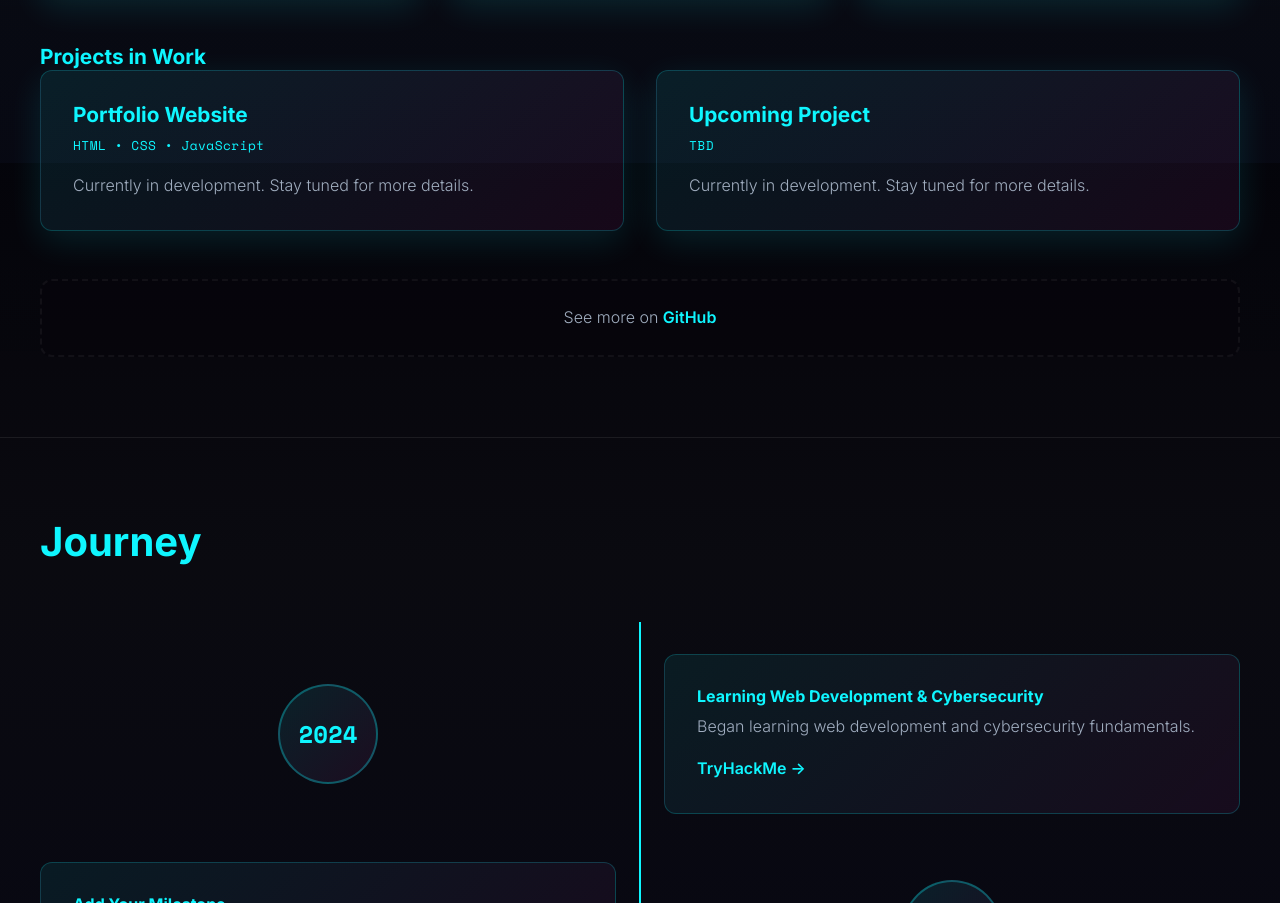
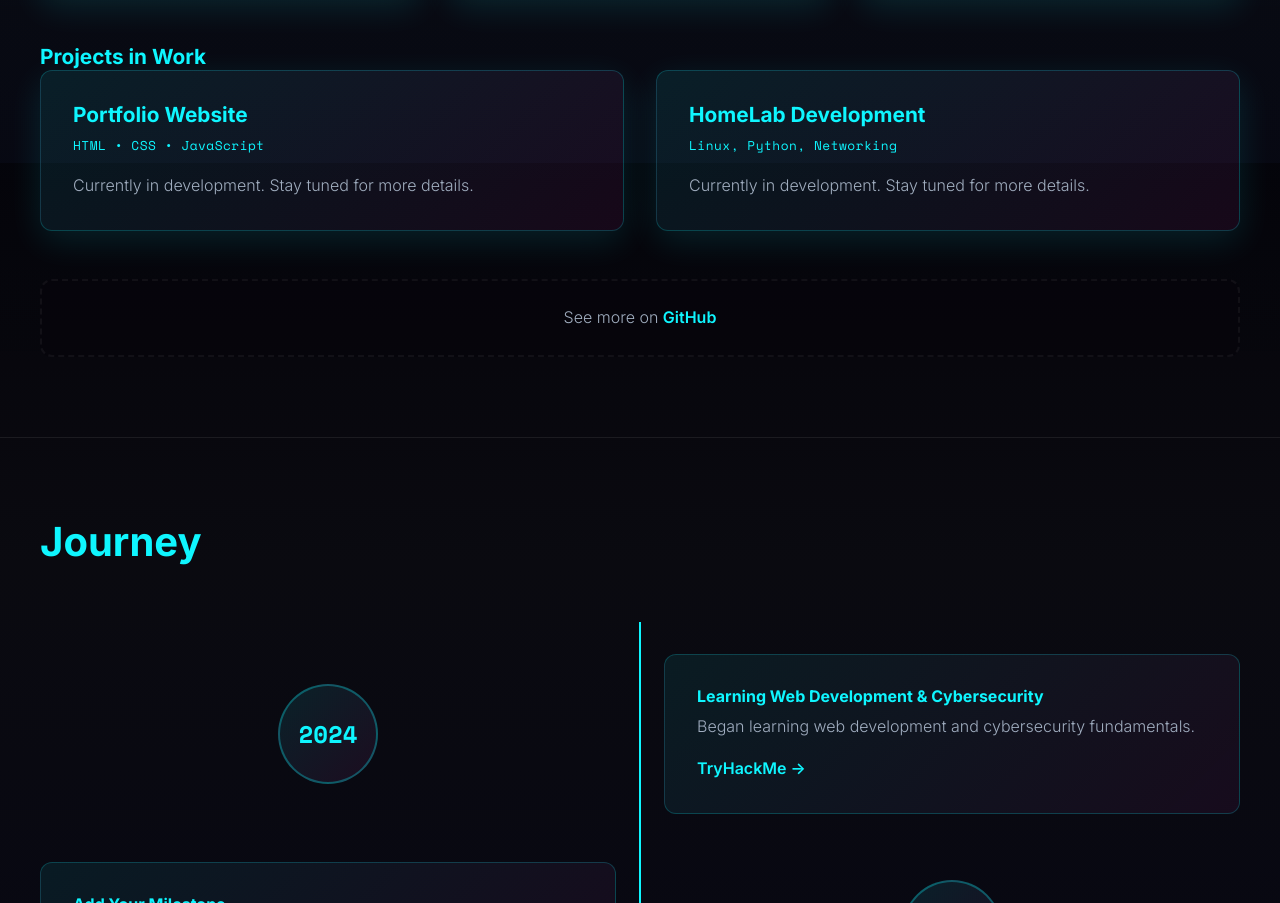
Before and after one commit to ChiefCougar/Pers-Website, a plain HTML site: page webdata/index.html in a window 1280 px wide. Shown: the part 2237-3140 px from the top of the page. Drawn offline with nearby package versions, Linux system fonts and the light colour scheme.

Commit message:
work in progress update

```diff
--- a/webdata/index.html
+++ b/webdata/index.html
@@ -174,8 +174,8 @@
             </article>
             <article class="project-card">
               <div class="project-header">
-                <h3>Upcoming Project</h3>
-                <p class="tech-stack">TBD</p>
+                <h3>HomeLab Development</h3>
+                <p class="tech-stack">Linux, Python, Networking</html></p>
               </div>
               <p>Currently in development. Stay tuned for more details.</p>
             </article>
```
